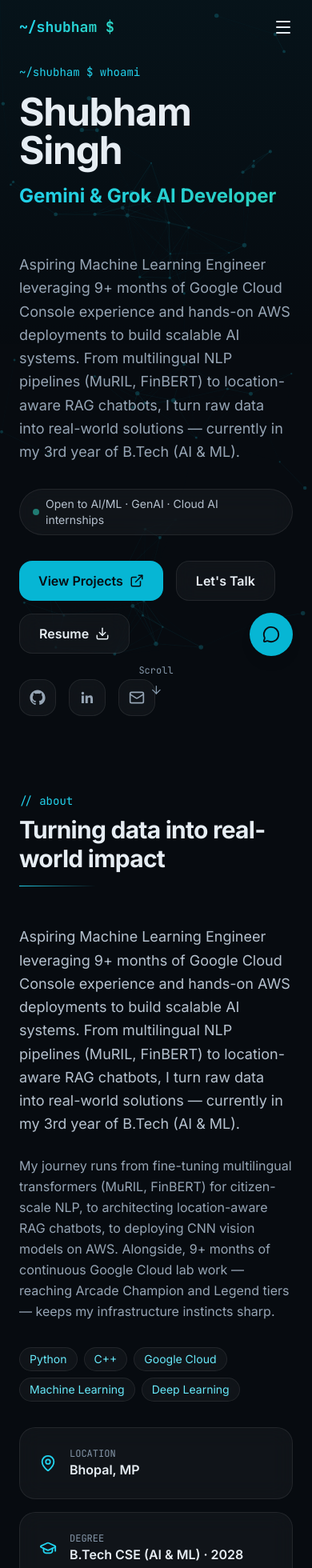
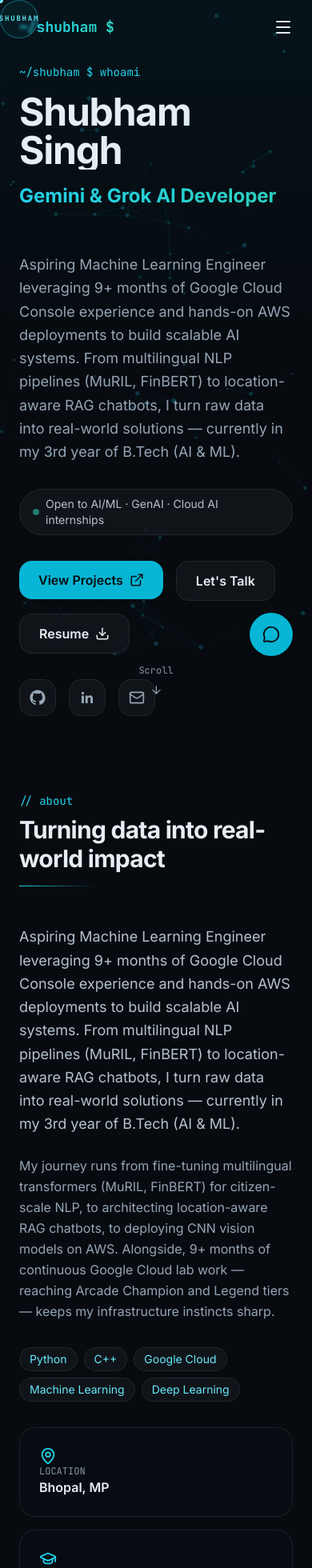
Before and after one commit to Shubhamsingh6265/shubham-portfolio, a Next.js app: page / in a window 390 px wide. Shown: the top 1960 px of the page at 80% size. Built offline with nearby package versions, Linux system fonts and the light colour scheme.

Commit message:
feat: brushed metal text shimmer + trailing name cursor

```diff
--- a/src/app/globals.css
+++ b/src/app/globals.css
@@ -160,3 +160,30 @@ body {
     transition-duration: 0.01ms !important;
   }
 }
+
+@keyframes shimmer-sweep {
+  0% {
+    background-position: 200% 0;
+  }
+  100% {
+    background-position: -200% 0;
+  }
+}
+
+.text-shimmer {
+  background: linear-gradient(
+    110deg,
+    var(--color-fog-100) 30%,
+    var(--color-aqua-400) 50%,
+    var(--color-fog-100) 70%
+  );
+  background-size: 200% 100%;
+  -webkit-background-clip: text;
+  -webkit-text-fill-color: transparent;
+  background-clip: text;
+  transition: background-position 0.5s ease;
+}
+
+.text-shimmer:hover {
+  animation: shimmer-sweep 1.5s infinite linear;
+}
--- a/src/app/page.tsx
+++ b/src/app/page.tsx
@@ -1,3 +1,4 @@
+import { CustomCursor } from "@/components/fx/CustomCursor";
 import { NeuralCanvas } from "@/components/fx/NeuralCanvas";
 import { Hero } from "@/components/sections/Hero";
 import { About } from "@/components/sections/About";
@@ -14,6 +15,7 @@ import { ChatWidgetLoader } from "@/components/ai/ChatWidgetLoader";
 export default function Home() {
   return (
     <>
+      <CustomCursor />
       <NeuralCanvas />
       <Hero />
       <About />
--- /dev/null
+++ b/src/components/fx/CustomCursor.tsx
@@ -0,0 +1,115 @@
+"use client";
+
+import { useEffect, useState } from "react";
+import { motion, useSpring } from "framer-motion";
+
+export function CustomCursor() {
+  const [mousePosition, setMousePosition] = useState({ x: 0, y: 0 });
+  const [isHovering, setIsHovering] = useState(false);
+  const [isVisible, setIsVisible] = useState(false);
+
+  // Spring physics for the smooth trailing delay
+  const springConfig = { damping: 25, stiffness: 150, mass: 0.5 };
+  const cursorX = useSpring(0, springConfig);
+  const cursorY = useSpring(0, springConfig);
+
+  useEffect(() => {
+    const updateMousePosition = (e: MouseEvent) => {
+      setMousePosition({ x: e.clientX, y: e.clientY });
+      cursorX.set(e.clientX);
+      cursorY.set(e.clientY);
+      setIsVisible(true);
+    };
+
+    const handleMouseLeave = () => setIsVisible(false);
+    const handleMouseEnter = () => setIsVisible(true);
+    const handleLinkHover = () => setIsHovering(true);
+    const handleLinkLeave = () => setIsHovering(false);
+
+    window.addEventListener("mousemove", updateMousePosition);
+    document.addEventListener("mouseleave", handleMouseLeave);
+    document.addEventListener("mouseenter", handleMouseEnter);
+
+    // Target all interactive elements
+    const links = document.querySelectorAll(
+      "a, button, input, textarea, .cursor-hover",
+    );
+    links.forEach((link) => {
+      link.addEventListener("mouseenter", handleLinkHover);
+      link.addEventListener("mouseleave", handleLinkLeave);
+    });
+
+    // Re-attach listeners when DOM updates (for dynamic content like chat)
+    const observer = new MutationObserver(() => {
+      const newLinks = document.querySelectorAll(
+        "a, button, input, textarea, .cursor-hover",
+      );
+      newLinks.forEach((link) => {
+        link.addEventListener("mouseenter", handleLinkHover);
+        link.addEventListener("mouseleave", handleLinkLeave);
+      });
+    });
+    observer.observe(document.body, { childList: true, subtree: true });
+
+    return () => {
+      window.removeEventListener("mousemove", updateMousePosition);
+      document.removeEventListener("mouseleave", handleMouseLeave);
+      document.removeEventListener("mouseenter", handleMouseEnter);
+      observer.disconnect();
+    };
+  }, [cursorX, cursorY]);
+
+  // Hide on touch devices (mobile/tablet)
+  if (
+    typeof window !== "undefined" &&
+    window.matchMedia("(pointer: coarse)").matches
+  ) {
+    return null;
+  }
+
+  return (
+    <>
+      {/* 1. Main Dot (follows instantly) */}
+      <motion.div
+        className="pointer-events-none fixed z-9999 rounded-full bg-aqua-400 border-2 border-white/50 shadow-lg"
+        animate={{
+          x: mousePosition.x - 4,
+          y: mousePosition.y - 4,
+          width: isHovering ? 6 : 8,
+          height: isHovering ? 6 : 8,
+          opacity: isVisible ? 1 : 0,
+        }}
+        transition={{ type: "tween", ease: "linear", duration: 0.1 }}
+      />
+
+      {/* 2. Trailing Ring + Name (follows with spring delay) */}
+      <motion.div
+        className="pointer-events-none fixed z-9998 flex items-center justify-center rounded-full border border-aqua-400/40 bg-aqua-400/5 backdrop-blur-[2px]"
+        style={{ x: cursorX, y: cursorY }}
+        animate={{
+          width: isHovering ? 72 : 48,
+          height: isHovering ? 72 : 48,
+          borderColor: isHovering
+            ? "rgba(34, 211, 238, 0.8)"
+            : "rgba(34, 211, 238, 0.4)",
+          backgroundColor: isHovering
+            ? "rgba(34, 211, 238, 0.15)"
+            : "rgba(34, 211, 238, 0.05)",
+          opacity: isVisible ? 1 : 0,
+        }}
+        transition={{ type: "spring", damping: 25, stiffness: 150, mass: 0.5 }}
+      >
+        <motion.span
+          className="font-mono text-[9px] font-bold tracking-[0.2em] text-aqua-300 uppercase whitespace-nowrap"
+          animate={{
+            opacity: isHovering ? 0 : 1,
+            scale: isHovering ? 0.8 : 1,
+          }}
+          transition={{ duration: 0.2 }}
+        >
+          Shubham
+        </motion.span>
+      </motion.div>
+    </>
+  );
+}
--- /dev/null
+++ b/src/components/fx/Magnetic.tsx
@@ -0,0 +1,38 @@
+"use client";
+
+import { useRef, useState } from "react";
+import { motion } from "framer-motion";
+import type { ReactNode } from "react";
+
+export function Magnetic({
+  children,
+  strength = 0.4,
+}: {
+  children: ReactNode;
+  strength?: number;
+}) {
+  const ref = useRef<HTMLDivElement>(null);
+  const [pos, setPos] = useState({ x: 0, y: 0 });
+
+  const handleMouse = (e: React.MouseEvent) => {
+    const { clientX, clientY } = e;
+    const { height, width, left, top } = ref.current!.getBoundingClientRect();
+    const x = clientX - (left + width / 2);
+    const y = clientY - (top + height / 2);
+    setPos({ x: x * strength, y: y * strength });
+  };
+
+  const reset = () => setPos({ x: 0, y: 0 });
+
+  return (
+    <motion.div
+      ref={ref}
+      onMouseMove={handleMouse}
+      onMouseLeave={reset}
+      animate={{ x: pos.x, y: pos.y }}
+      transition={{ type: "spring", stiffness: 150, damping: 15, mass: 0.5 }}
+    >
+      {children}
+    </motion.div>
+  );
+}
--- a/src/components/sections/Hero.tsx
+++ b/src/components/sections/Hero.tsx
@@ -6,6 +6,7 @@ import Image from "next/image";
 import { siteConfig } from "@/lib/data/site";
 import { RotatingText } from "@/components/fx/RotatingText";
 import { GitHubIcon, LinkedInIcon } from "@/components/ui/social-icons";
+import { Magnetic } from "@/components/fx/Magnetic";
 
 export function Hero() {
   const socialLinks = [
@@ -35,7 +36,7 @@ export function Hero() {
               ~/shubham $ whoami
             </motion.div>
 
-            <h1 className="text-5xl md:text-7xl font-bold mb-4 tracking-tight">
+            <h1 className="text-5xl md:text-7xl font-bold mb-4 tracking-tight text-shimmer cursor-default">
               {siteConfig.name}
             </h1>
 
@@ -65,7 +66,7 @@ export function Hero() {
             </motion.div>
 
             <div className="flex flex-wrap gap-4 mb-8">
-              {/* 1. View Projects */}
+              <Magnetic>
                 <motion.a
                   href="#projects"
                   className="inline-flex items-center gap-2 px-6 py-3 rounded-lg bg-aqua-500 text-ink-950 font-semibold hover:bg-aqua-400 transition-colors glow-aqua-hover"
@@ -75,8 +76,9 @@ export function Hero() {
                   View Projects
                   <ExternalLink size={18} />
                 </motion.a>
+              </Magnetic>
 
-              {/* 2. Let's Talk */}
+              <Magnetic>
                 <motion.a
                   href="#contact"
                   className="inline-flex items-center gap-2 px-6 py-3 rounded-lg glass text-fog-100 font-semibold hover:bg-glass-highlight transition-colors"
@@ -85,8 +87,9 @@ export function Hero() {
                 >
                   Let&apos;s Talk
                 </motion.a>
+              </Magnetic>
 
-              {/* 3. NEW: Resume Download Button */}
+              <Magnetic>
                 <motion.a
                   href="/resume.pdf"
                   download="Shubham_Singh_Resume.pdf"
@@ -97,6 +100,7 @@ export function Hero() {
                   Resume
                   <Download size={18} />
                 </motion.a>
+              </Magnetic>
             </div>
 
             <div className="flex gap-4">
--- a/src/components/ui/GlassCard.tsx
+++ b/src/components/ui/GlassCard.tsx
@@ -1,3 +1,6 @@
+"use client";
+
+import { useRef, useState } from "react";
 import type { ReactNode } from "react";
 import { cn } from "@/lib/utils";
 
@@ -8,14 +11,33 @@ export function GlassCard({
   children: ReactNode;
   className?: string;
 }) {
+  const cardRef = useRef<HTMLDivElement>(null);
+  const [mousePos, setMousePos] = useState({ x: 0, y: 0 });
+
+  const handleMouseMove = (e: React.MouseEvent) => {
+    if (!cardRef.current) return;
+    const rect = cardRef.current.getBoundingClientRect();
+    setMousePos({ x: e.clientX - rect.left, y: e.clientY - rect.top });
+  };
+
   return (
     <div
+      ref={cardRef}
+      onMouseMove={handleMouseMove}
       className={cn(
-        "glass rounded-card p-6 transition-all duration-300 hover:border-aqua-400/30 glow-aqua-hover",
+        "group relative rounded-card border border-glass-border bg-ink-900/40 p-6 transition-all duration-300 hover:border-aqua-400/30 overflow-hidden",
         className,
       )}
     >
-      {children}
+      {/* Spotlight glow effect */}
+      <div
+        className="pointer-events-none absolute -inset-px opacity-0 transition-opacity duration-300 group-hover:opacity-100"
+        style={{
+          background: `radial-gradient(600px circle at ${mousePos.x}px ${mousePos.y}px, rgba(34, 211, 238, 0.08), transparent 40%)`,
+        }}
+      />
+      {/* Inner content */}
+      <div className="relative z-10 h-full">{children}</div>
     </div>
   );
 }
```
Lines whose indentation alone changed are shown as unchanged.
